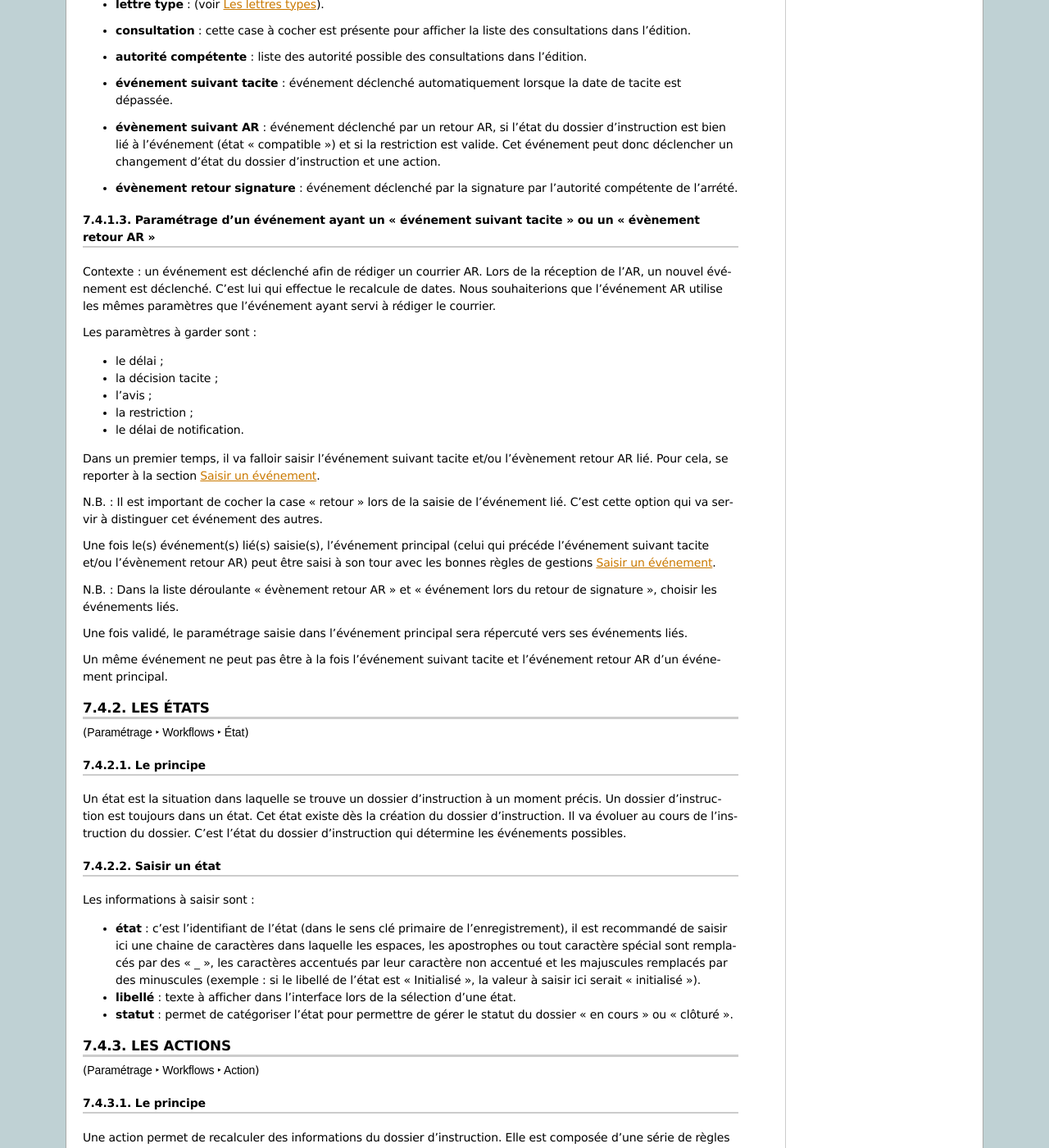
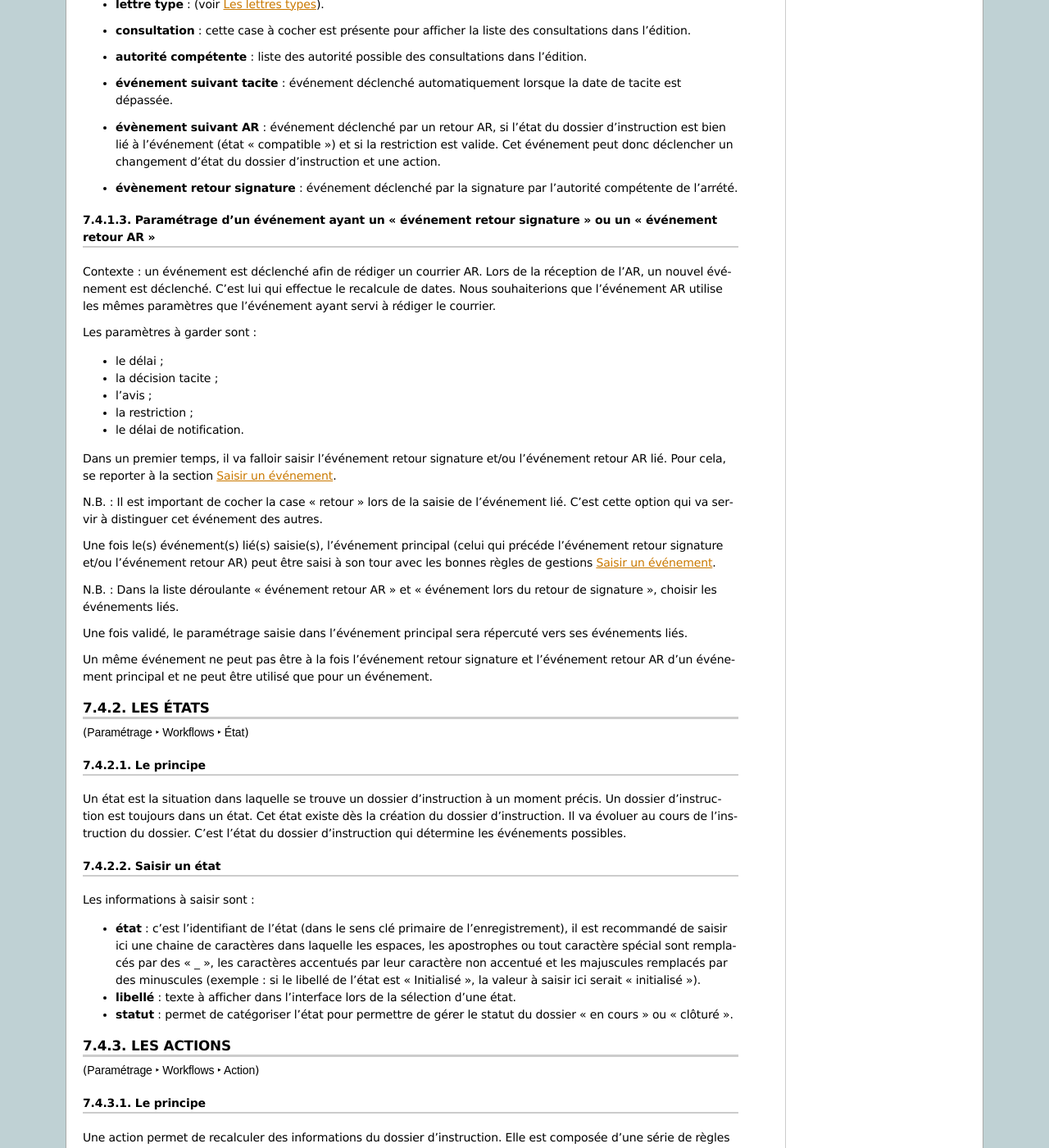
Before and after one commit to mpavaux/openads-documentation, a Sphinx documentation site: the page built from source/manuel_utilisateur/parametrage_dossier.rst, in a window 1280 px wide and 1400 px high, scrolled down 4788 px. Shown: the whole window at 82% size. Built offline with Sphinx 7.4.7, drawn with Linux system fonts in a browser that asks for light colours; some of the changed text lies outside the part shown.

Commit message:
Modification de la documentation concernant le Paramétrage d'un événement ayant un "événement retour signature" ou un "événement retour AR"

```diff
--- a/source/manuel_utilisateur/parametrage_dossier.rst
+++ b/source/manuel_utilisateur/parametrage_dossier.rst
@@ -330,7 +330,7 @@
   d'état du dossier d'instruction et une action.
 * **évènement retour signature** : événement déclenché par la signature par l'autorité compétente de l'arrété.
 
-Paramétrage d'un événement ayant un "événement suivant tacite" ou un "évènement retour AR"
+Paramétrage d'un événement ayant un "événement retour signature" ou un "événement retour AR"
 ==========================================================================================
 
 Contexte : un événement est déclenché afin de rédiger un courrier AR.
@@ -350,24 +350,25 @@
 
 - le délai de notification.
 
-Dans un premier temps, il va falloir saisir l'événement suivant tacite et/ou
-l'évènement retour AR lié. Pour cela, se reporter à la section :ref:`parametrage_dossiers_saisir_evenement`.
+Dans un premier temps, il va falloir saisir l'événement retour signature et/ou
+l'événement retour AR lié. Pour cela, se reporter à la section :ref:`parametrage_dossiers_saisir_evenement`.
 
 N.B. : Il est important de cocher la case "retour" lors de la saisie de l'événement
 lié. C'est cette option qui va servir à distinguer cet événement des autres.
 
 Une fois le(s) événement(s) lié(s) saisie(s), l'événement principal (celui qui
-précéde l'événement suivant tacite et/ou l'évènement retour AR) peut être saisi
+précéde l'événement retour signature et/ou l'événement retour AR) peut être saisi
 à son tour avec les bonnes règles de gestions :ref:`parametrage_dossiers_saisir_evenement`.
 
-N.B. : Dans la liste déroulante "évènement retour AR" et "événement lors du
+N.B. : Dans la liste déroulante "événement retour AR" et "événement lors du
 retour de signature", choisir les événements liés.
 
 Une fois validé, le paramétrage saisie dans l'événement principal sera répercuté
 vers ses événements liés.
 
-Un même événement ne peut pas être à la fois l'événement suivant tacite et
-l'événement retour AR d'un événement principal.
+Un même événement ne peut pas être à la fois l'événement retour signature et
+l'événement retour AR d'un événement principal et ne peut être utilisé que pour
+un événement.
 
 .. _parametrage_dossiers_etat:
 
```
